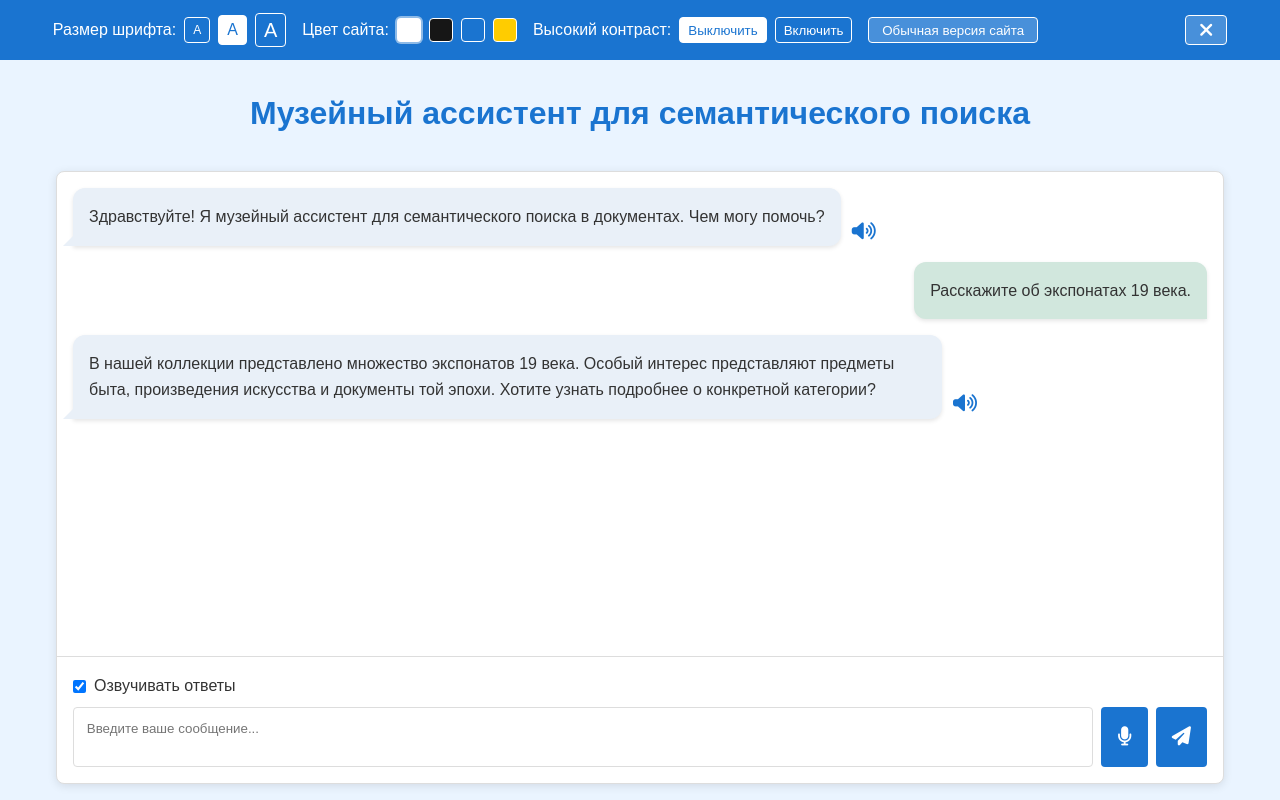
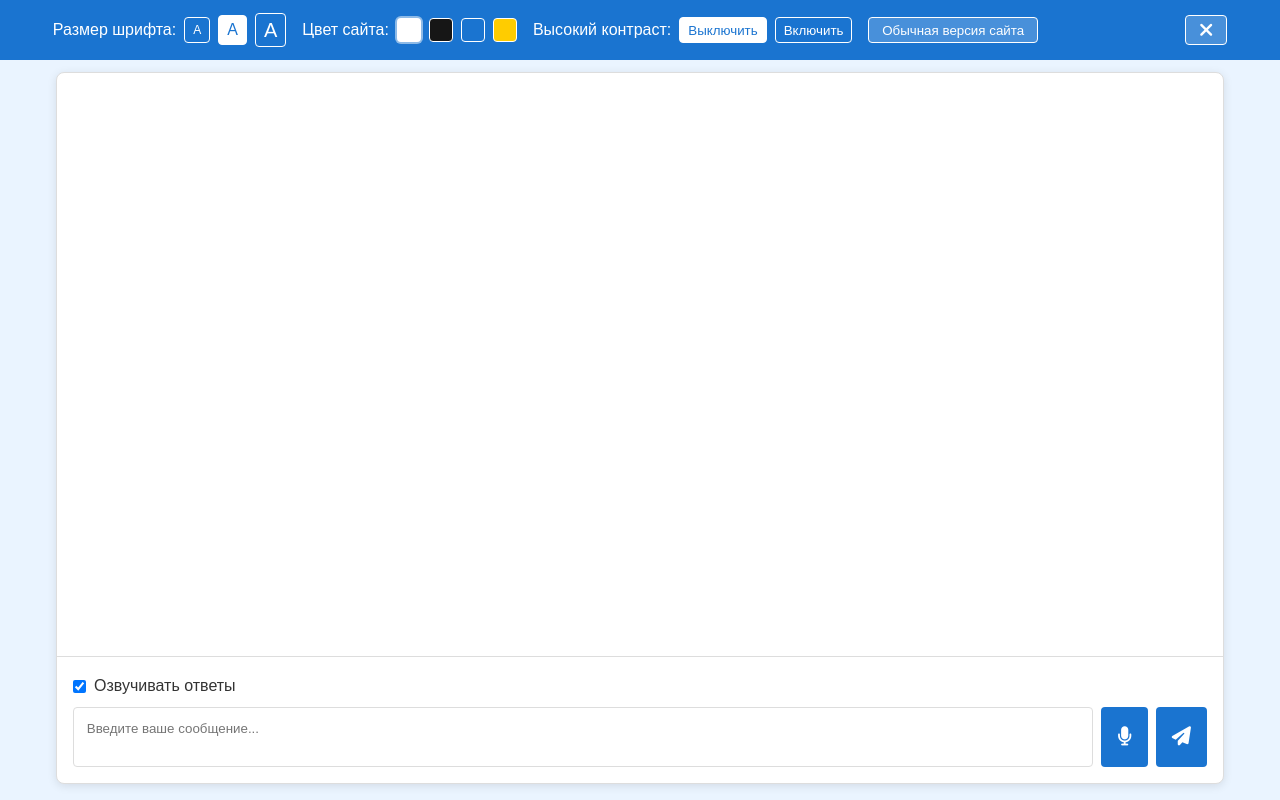
Before and after one commit to SleepySharkMan/Assistant-for-Semantic-Document-Search, a Flask app: page / in a window 1280 px wide. Run offline with Flask 3, Linux system fonts and the light colour scheme.

Commit message:
Пользовательский интерфейс
Разделение index на компоненты

```diff
--- a/main.py
+++ b/main.py
@@ -115,15 +115,14 @@
                     matches.append((metadata["content"], score))
 
             if not matches:
-                print("Нет релевантных контекстов")
+                print("К сожаленияю, я не знаю ответа на ваш вопрос")
                 return
 
             print("\nСовпадения:")
             for i, (ctx, score) in enumerate(matches, 1):
                 print(f"{i}. ({score:.2f}) {ctx[:200]}...")
 
-            best_context = matches[0][0]
-            prompt = f"Контекст:\n{best_context.strip()}\n\nВопрос: {question.strip()}\nОтвет:"
+            prompt = f"Контекст:\n{matches}\n\nВопрос: {question.strip()}\nОтвет:"
             answer = self.answer_generator.generate_response(prompt)
             print(f"\nОтвет: {answer}")
 
--- /dev/null
+++ b/templates/base.html
@@ -0,0 +1,14 @@
+<!DOCTYPE html>
+<html lang="ru">
+<head>
+    <meta charset="UTF-8">
+    <title>{% block title %}Музейный ассистент{% endblock %}</title>
+    <meta name="viewport" content="width=device-width, initial-scale=1.0">
+    <link rel="stylesheet" href="{{ url_for('static', filename='style.css') }}">
+    <link rel="stylesheet" href="https://cdnjs.cloudflare.com/ajax/libs/font-awesome/6.4.0/css/all.css">
+</head>
+<body>
+    {% block content %}{% endblock %}
+    <script src="{{ url_for('static', filename='script.js') }}"></script>
+</body>
+</html>
--- /dev/null
+++ b/templates/components/accessibility-panel.html
@@ -0,0 +1,27 @@
+<div class="accessibility-wrapper">
+    <div class="accessibility-panel">
+        <div class="font-size-controls">
+            <span>Размер шрифта:</span>
+            <button class="font-size-btn small" aria-label="Маленький шрифт">A</button>
+            <button class="font-size-btn medium active" aria-label="Средний шрифт">A</button>
+            <button class="font-size-btn large" aria-label="Большой шрифт">A</button>
+        </div>
+
+        <div class="theme-controls">
+            <span>Цвет сайта:</span>
+            <button class="theme-btn light-theme active" aria-label="Светлая тема"></button>
+            <button class="theme-btn dark-theme" aria-label="Тёмная тема"></button>
+            <button class="theme-btn blue-theme" aria-label="Синяя тема"></button>
+            <button class="theme-btn yellow-theme" aria-label="Жёлтая тема"></button>
+        </div>
+
+        <div class="contrast-controls">
+            <span>Высокий контраст:</span>
+            <button class="contrast-btn active" aria-label="Выключить высокий контраст">Выключить</button>
+            <button class="contrast-btn" aria-label="Включить высокий контраст">Включить</button>
+        </div>
+
+        <button class="normal-version-btn" aria-label="Вернуться к обычной версии сайта">Обычная версия сайта</button>
+        <button class="close-panel-btn" aria-label="Скрыть панель доступности"><i class="fa-solid fa-times"></i></button>
+    </div>
+</div>
--- /dev/null
+++ b/templates/components/input-area.html
@@ -0,0 +1,12 @@
+<div class="input-area">
+    <div class="tts-toggle">
+        <input type="checkbox" id="tts-checkbox" checked>
+        <label for="tts-checkbox">Озвучивать ответы</label>
+    </div>
+
+    <div class="input-container">
+        <textarea id="user-input" placeholder="Введите ваше сообщение..."></textarea>
+        <button id="mic-btn" aria-label="Голосовой ввод"><i class="fa-solid fa-microphone"></i></button>
+        <button id="send-btn" aria-label="Отправить сообщение"><i class="fa-solid fa-paper-plane"></i></button>
+    </div>
+</div>
--- a/templates/index.html
+++ b/templates/index.html
@@ -1,83 +1,19 @@
-<!DOCTYPE html>
-<html lang="en">
-<head>
-    <meta charset="UTF-8">
-    <meta name="viewport" content="width=device-width, initial-scale=1.0">
-    <title>Музейный ассистент для семантического поиска в документах</title>
-    <link rel="stylesheet" href="{{ url_for('static', filename='style.css') }}">
-    <link rel="stylesheet" href="https://cdnjs.cloudflare.com/ajax/libs/font-awesome/6.4.0/css/all.css">
-    <script src="{{ url_for('static', filename='script.js') }}"></script>
-</head>
-<body>
-    <div class="accessibility-wrapper">
-        <div class="accessibility-panel">
-            <div class="font-size-controls">
-                <span>Размер шрифта:</span>
-                <button class="font-size-btn small" aria-label="Маленький шрифт">A</button>
-                <button class="font-size-btn medium active" aria-label="Средний шрифт">A</button>
-                <button class="font-size-btn large" aria-label="Большой шрифт">A</button>
-            </div>
+{% extends "base.html" %}
 
-            <div class="theme-controls">
-                <span>Цвет сайта:</span>
-                <button class="theme-btn light-theme active" aria-label="Светлая тема"></button>
-                <button class="theme-btn dark-theme" aria-label="Тёмная тема"></button>
-                <button class="theme-btn blue-theme" aria-label="Синяя тема"></button>
-                <button class="theme-btn yellow-theme" aria-label="Жёлтая тема"></button>
-            </div>
-
-            <div class="contrast-controls">
-                <span>Высокий контраст:</span>
-                <button class="contrast-btn active" aria-label="Выключить высокий контраст">Выключить</button>
-                <button class="contrast-btn" aria-label="Включить высокий контраст">Включить</button>
-            </div>
-
-            <button class="normal-version-btn" aria-label="Вернуться к обычной версии сайта">Обычная версия сайта</button>
-            <button class="close-panel-btn" aria-label="Скрыть панель доступности"><i class="fa-solid fa-times"></i></button>
-        </div>
-    </div>
+{% block content %}
+    {% include "components/accessibility-panel.html" %}
 
     <div class="container">
-        <header>
-            <h1>Музейный ассистент для семантического поиска</h1>
-        </header>
+        {% include "components/header.html" %}
 
         <main class="chat-container">
             <div class="messages" id="messages">
-                <div class="message bot-message">
-                    <div class="message-content">
-                        <p>Здравствуйте! Я музейный ассистент для семантического поиска в документах. Чем могу помочь?</p>
-                    </div>
-                    <button class="play-audio-btn" aria-label="Прослушать сообщение"><i class="fa-solid fa-volume-high"></i></button>
-                </div>
-
-                <div class="message user-message">
-                    <div class="message-content">
-                        <p>Расскажите об экспонатах 19 века.</p>
-                    </div>
-                </div>
-
-                <div class="message bot-message">
-                    <div class="message-content">
-                        <p>В нашей коллекции представлено множество экспонатов 19 века. Особый интерес представляют предметы быта, произведения искусства и документы той эпохи. Хотите узнать подробнее о конкретной категории?</p>
-                    </div>
-                    <button class="play-audio-btn" aria-label="Прослушать сообщение"><i class="fa-solid fa-volume-high"></i></button>
-                </div>
+                {% for message in messages %}
+                    {% include "components/message.html" %}
+                {% endfor %}
             </div>
 
-            <div class="input-area">
-                <div class="tts-toggle">
-                    <input type="checkbox" id="tts-checkbox" checked>
-                    <label for="tts-checkbox">Озвучивать ответы</label>
-                </div>
-
-                <div class="input-container">
-                    <textarea id="user-input" placeholder="Введите ваше сообщение..."></textarea>
-                    <button id="mic-btn" aria-label="Голосовой ввод"><i class="fa-solid fa-microphone"></i></button>
-                    <button id="send-btn" aria-label="Отправить сообщение"><i class="fa-solid fa-paper-plane"></i></button>
-                </div>
-            </div>
+            {% include "components/input-area.html" %}
         </main>
     </div>
-</body>
-</html>
+{% endblock %}
```
Also changed, not shown: templates/components/message.html (added, +10 -0 lines), templates/components/header.html (added).
